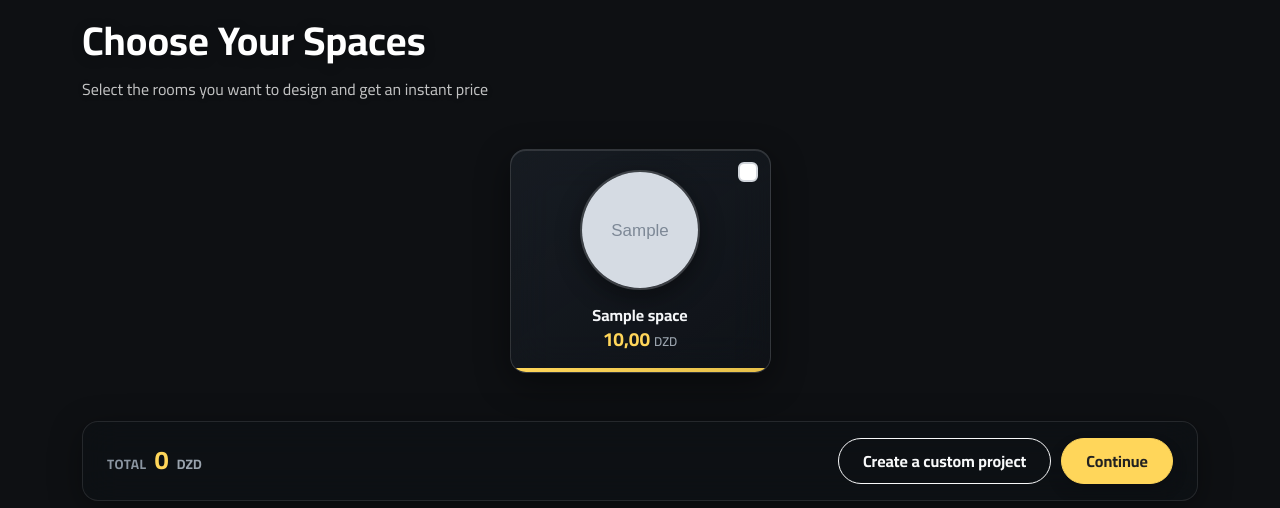
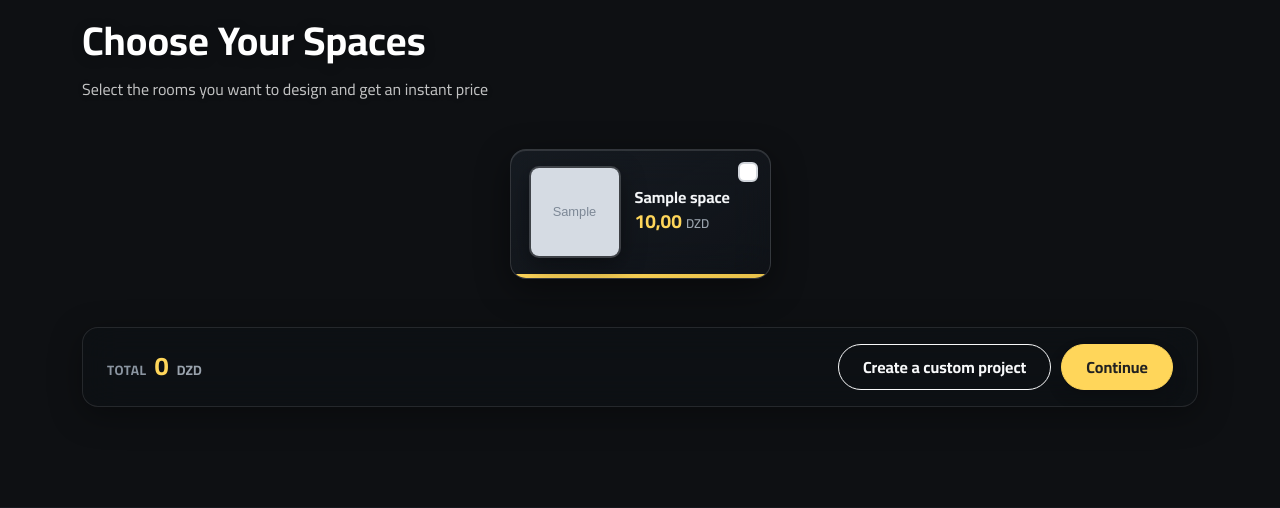
Before and after one commit to amraoui-mo7amed/loft-design-services, a Django app: page / in a window 1280 px wide. Shown: the part 804-1312 px from the top of the page. Run offline with Django 5.2, Linux system fonts and the light colour scheme; tables that the repository leaves empty hold one stand-in row (values such as "Sample post"); grey boxes marked "Sample" are stand-in pictures; some libraries are stand-ins or nearby versions.

Commit message:
style: enhance space card layout with flexbox for improved alignment and spacing

```diff
--- a/frontend/static/css/home.css
+++ b/frontend/static/css/home.css
@@ -300,11 +300,19 @@ body.landing-page .space-card-title {
     box-shadow: 0 0 0 3px rgba(255, 214, 90, 0.25), 0 8px 24px rgba(0, 0, 0, 0.45);
 }
 
+.space-card-main {
+    display: flex;
+    align-items: center;
+    gap: 14px;
+    padding: 16px 18px;
+    text-align: start;
+}
+
 .space-card-img {
-    width: 120px;
-    height: 120px;
-    margin: 20px auto 0;
-    border-radius: 50%;
+    width: 92px;
+    height: 92px;
+    flex-shrink: 0;
+    border-radius: 10px;
     overflow: hidden;
     border: 2px solid rgba(255, 255, 255, 0.18);
     box-shadow: 0 8px 24px rgba(0, 0, 0, 0.4);
@@ -317,8 +325,9 @@ body.landing-page .space-card-title {
 }
 
 .space-card-body {
-    padding: 16px 20px 14px;
-    text-align: center;
+    flex: 1;
+    min-width: 0;
+    text-align: start;
 }
 
 .space-card-title {
@@ -326,7 +335,10 @@ body.landing-page .space-card-title {
     font-size: 1rem;
     color: #f4f6f8;
     margin: 0;
-    text-align: center;
+    text-align: start;
+    white-space: nowrap;
+    overflow: hidden;
+    text-overflow: ellipsis;
 }
 
 .space-check {
@@ -353,7 +365,7 @@ body.landing-page .space-card-title {
 
 .space-card-meta {
     display: flex;
-    justify-content: center;
+    justify-content: flex-start;
     align-items: center;
 }
 
--- a/frontend/templates/home.html
+++ b/frontend/templates/home.html
@@ -118,6 +118,7 @@
                         <div class="space-check">
                             <input class="form-check-input space-checkbox" type="checkbox" id="space_{{ space.id }}" value="{{ space.id }}">
                         </div>
+                        <div class="space-card-main">
                             {% if space.thumbnail %}
                             <div class="space-card-img">
                                 <img src="{{ space.thumbnail }}" alt="{{ space.name }}" loading="lazy" data-img-error="hide-parent">
@@ -129,6 +130,7 @@
                                     <div class="space-card-price">
                                         <span class="space-card-price-value">{{ space.base_price }}</span>
                                         <span class="space-card-price-currency">DZD</span>
+                                    </div>
                                 </div>
                             </div>
                         </div>
```
Lines whose indentation alone changed are shown as unchanged.
